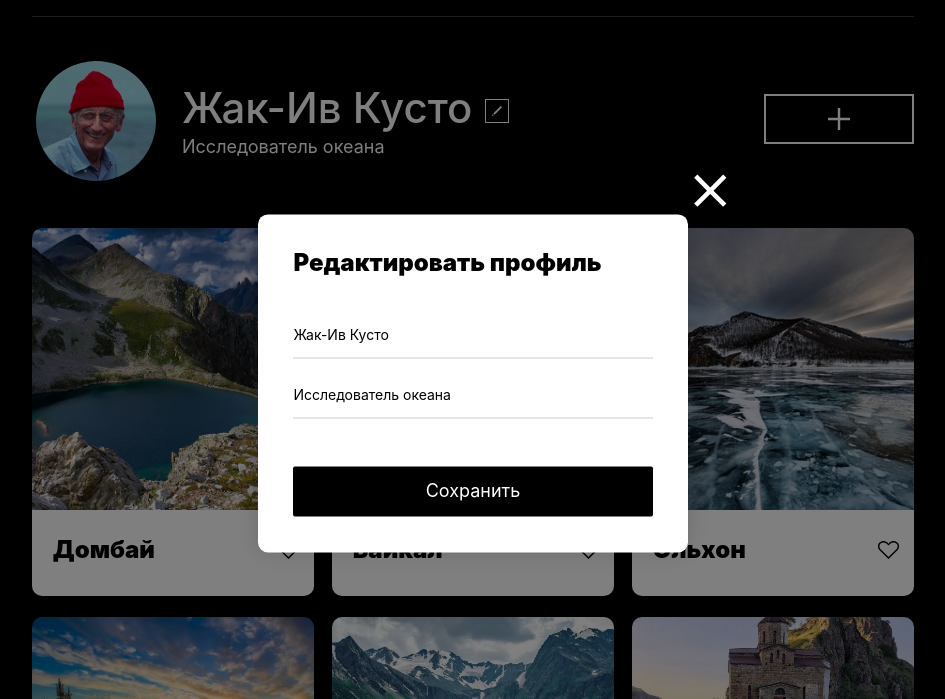
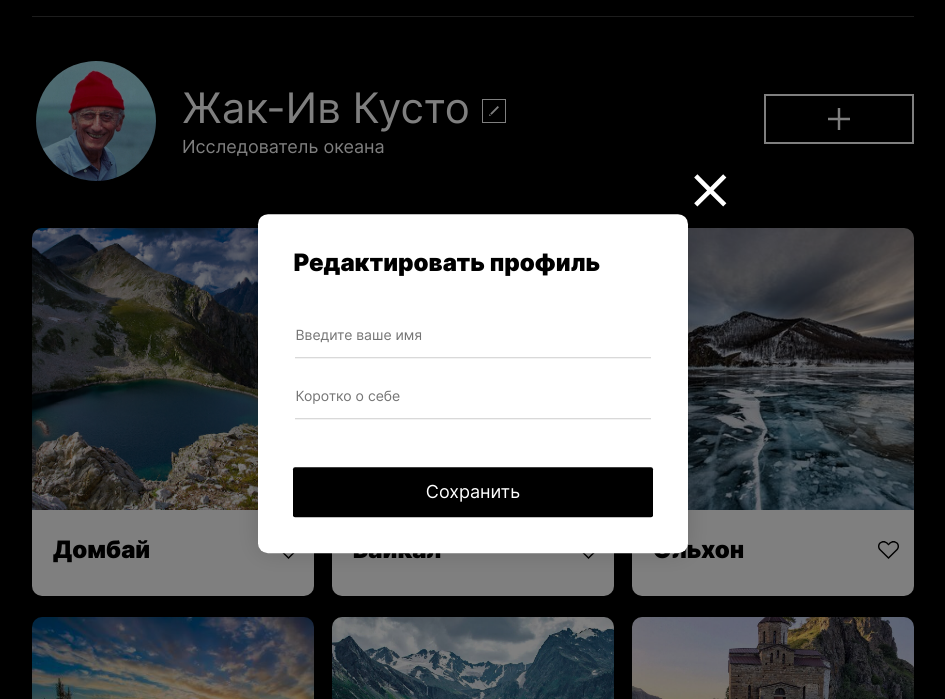
Before and after one commit to elenaluchko/mesto, a plain HTML site: page index.html in a window 1280 px wide. Both pictures are taken after a click on the button 664 px from the left and 211 px from the top of the page. Shown: the part 101-800 px from the top of the page, without its empty margins (167-1112 px from the left). Drawn offline with Linux system fonts and the light colour scheme; a web font is replaced by a local one.

Commit message:
Исправлены замечания второго ревью

```diff
--- /dev/null
+++ b/blocks/form/__fields/form__fields.css
@@ -0,0 +1,4 @@
+.form__fields {
+    border: none;
+    padding: 0;
+}
--- /dev/null
+++ b/blocks/form/__input/_type/form__input_type_about.css
@@ -0,0 +1,3 @@
+.form__input_type_about {
+    margin-top: 29px;
+}
--- a/blocks/form/__about/form__about.css
+++ b/blocks/form/__input/form__input.css
@@ -1,5 +1,6 @@
-.form__about {
-    margin:  2em 0 0 0;;
+.form__input {
+    padding: 0;
+    margin: 0;
     border: none;
     border-bottom: 1px solid rgba(0, 0, 0, .2);
     font-style: normal;
@@ -8,6 +9,6 @@
     line-height: 17px;
     color: #000000;
     width: 100%;
-    padding: 0 0 1em 0;
+    padding-bottom: 1em;
     font-family: inherit;
 }
--- a/blocks/form/__name/form__name.css
+++ /dev/null
@@ -1,14 +0,0 @@
-.form__name {
-    padding: 0;
-    margin: 0;
-    border: none;
-    border-bottom: 1px solid rgba(0, 0, 0, .2);
-    font-style: normal;
-    font-weight: normal;
-    font-size: 14px;
-    line-height: 17px;
-    color: #000000;
-    width: 100%;
-    padding-bottom: 1em;
-    font-family: inherit;
-}
--- a/blocks/form/form.css
+++ b/blocks/form/form.css
@@ -1,6 +1,9 @@
 @import url(./__submit-button/form__submit-button.css);
-@import url(./__about/form__about.css);
-@import url(./__name/form__name.css);
+@import url(./__input/form__input.css);
+@import url(./__fields/form__fields.css);
+@import url(./__input/_type/form__input_type_about.css);
+@import url(./__input/_type/form__input_type_name.css);
+
 .form {
     margin: 0 auto;
     width: 83.5%;
@@ -8,12 +11,3 @@
     grid-row-gap: 48px;
 
 }
-
-.form fieldset {
-    padding: 0;
-    margin: 0;
-    border: none;
-    font: inherit;
-    color: inherit;
-    background-color: transparent;
-}
--- a/blocks/page/page.css
+++ b/blocks/page/page.css
@@ -1,5 +1,3 @@
-@import url(../fonts/fonts.css);
-
 .page {
     margin: 0 auto;
     font-family: 'Inter', 'Arial', 'Helvetica', sans-serif;
--- a/blocks/profile/__name/profile__name.css
+++ b/blocks/profile/__name/profile__name.css
@@ -17,5 +17,6 @@
         font-size: 27px;
         line-height: 2.07;
         text-align: center;
+        max-width: 90%;
     }
 }
--- a/index.html
+++ b/index.html
@@ -18,11 +18,11 @@
             <div class="profile__info">
                 <div class="profile__title">
                     <h1 class="profile__name">Жак-Ив Кусто</h1>
-                    <button class="profile__edit-button" type="button"></button>
+                    <button class="profile__edit-button" type="button" aria-label="edit"></button>
                 </div>
                 <p class="profile__about">Исследователь океана</p>
             </div>
-            <button class="profile__add-button" type="button"></button>
+            <button class="profile__add-button" type="button" aria-label="add"></button>
         </section>
         <section class="elements">
             <div class="element">
@@ -72,13 +72,13 @@
             <div class="popup__container">
                 <form class="form" name="popup-form" method = "post" action="#">
                     <p class="popup__title">Редактировать профиль</p>
-                    <fieldset>
-                        <input class="form__name" type="text" id="name" name="name" placeholder="Введите ваше имя" required>
-                        <input class="form__about" type="text" id="about" name="about" placeholder="Коротко о себе" required>
+                    <fieldset class="form__fields">
+                        <input class="form__input form__input_type_name" type="text" id="name" name="name" placeholder="Введите ваше имя" required>
+                        <input class="form__input form__input_type_about" type="text" id="about" name="about" placeholder="Коротко о себе" required>
                     </fieldset>
                     <button class="form__submit-button" type="submit">Сохранить</button>
                 </form>
-                <button class="popup__close" type="button"></button>
+                <button class="popup__close" type="button" aria-label="close"></button>
             </div>
         </div>
     </main>
--- a/index/index.css
+++ b/index/index.css
@@ -1,4 +1,5 @@
 @import url(../vendor/normalize.css);
+@import url(../fonts/fonts.css);
 @import url(../blocks/page/page.css);
 @import url(../blocks/header/header.css);
 @import url(../blocks/profile/profile.css);
--- a/scripts/popup.js
+++ b/scripts/popup.js
@@ -3,29 +3,23 @@ const editButton = document.querySelector('.profile__edit-button'); // Выби
 const closeButton = document.querySelector('.popup__close'); // и закрытия поп-апа
 const formElement = document.querySelector('.form'); // Блок с формой
 const submitButton = formElement.querySelector('.form__submit-button'); // Выбираем селектор кнопки сохранения
-let nameInput = formElement.querySelector('.form__name');
-let jobInput = formElement.querySelector('.form__about');
+let nameInput = formElement.querySelector('.form__input_type_name');
+let jobInput = formElement.querySelector('.form__input_type_about');
 let profile = document.querySelector('.profile'); // Находим блок .profile
 let profileName = profile.querySelector('.profile__name'); // Выбираем элемент __name
 let profileAbout = profile.querySelector('.profile__about'); // Выбираем элемент __about
 
-function openPopup() {
-  popup.classList.add('popup_opened');
-  nameInput.value = profileName.textContent;
-  jobInput.value = profileAbout.textContent;
+function popupOpenClose() {
+  popup.classList.toggle('popup_opened');
 };
-
-function closePopup() {
-  popup.classList.remove('popup_opened');
-}
 
 function formSubmitHandler(evt) {
   evt.preventDefault();
   profileName.textContent = nameInput.value;
   profileAbout.textContent = jobInput.value;
-  closePopup();
+  popupOpenClose();
 }
 formElement.addEventListener('submit', formSubmitHandler);
 
-editButton.addEventListener('click', openPopup);
-closeButton.addEventListener('click', closePopup);
+editButton.addEventListener('click', popupOpenClose);
+closeButton.addEventListener('click', popupOpenClose);
```
Also changed, not shown: blocks/form/__input/_type/form__input_type_name.css (added), images/close_icon.png (deleted), images/like.png (deleted), images/pen.png (deleted), images/plus.png (deleted).
